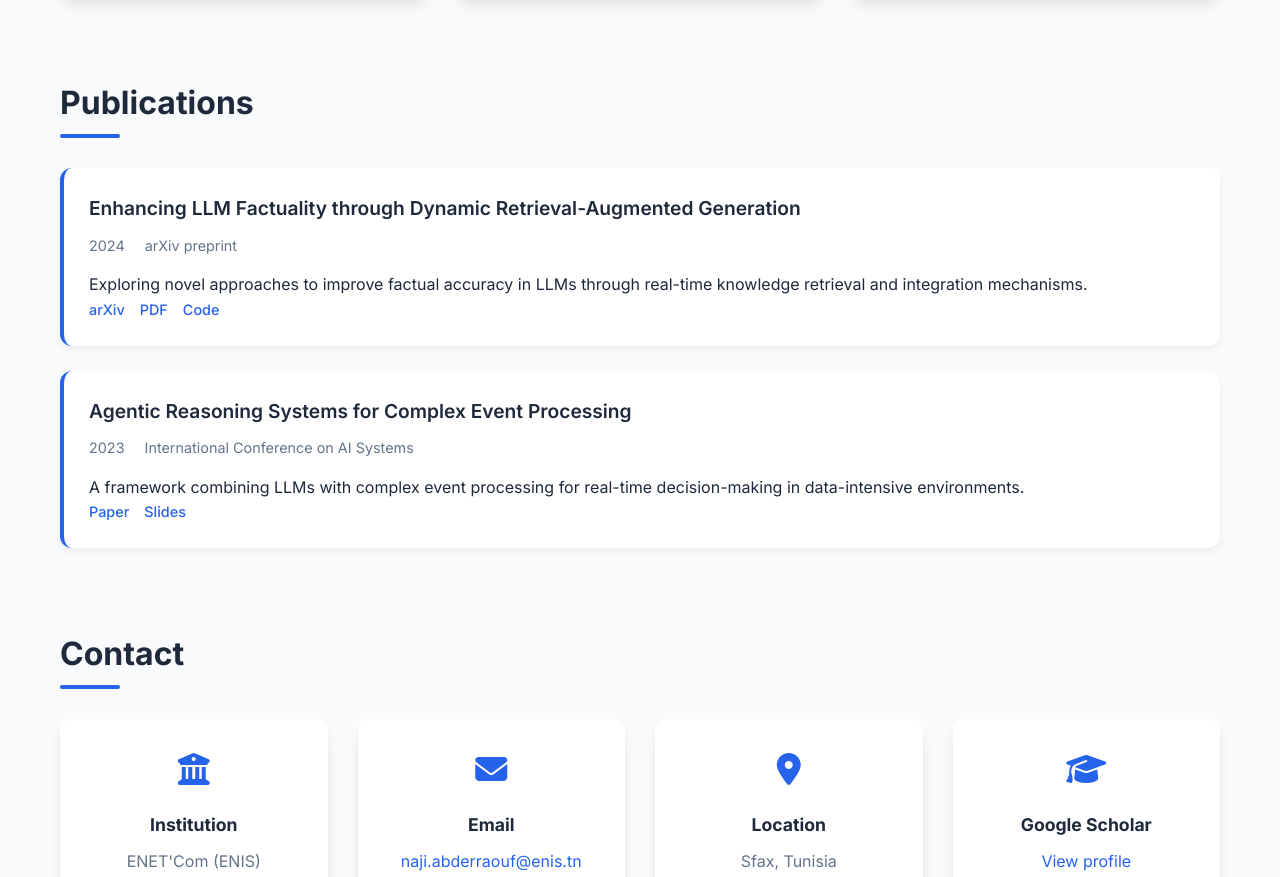
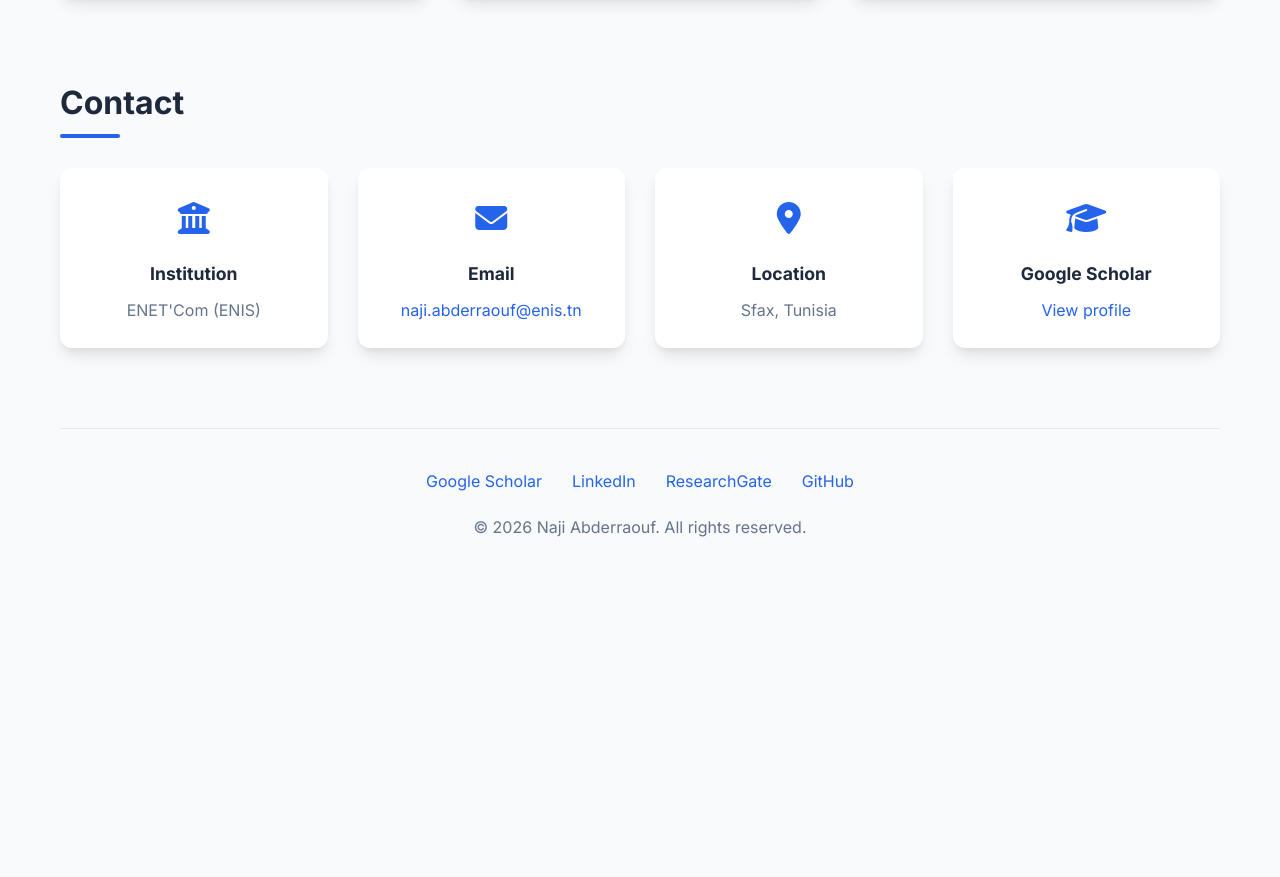
Before and after one commit to Abderraouf-Naji/Abderraouf-Naji.github.io, a plain HTML site: page index.html in a window 1280 px wide. Shown: the part 1569-2446 px from the top of the page. After the commit the page ends 2169 px from the top, so only its background shows below. Drawn offline with Linux system fonts and the light colour scheme.

Commit message:
Remove publications section from index.html
Removed the publications section from the HTML.

```diff
--- a/index.html
+++ b/index.html
@@ -860,37 +860,7 @@
         </div>
       </section>
 
-      <section id="publications">
-        <h2 class="section-title">Publications</h2>
-        <div class="publications-list">
-          <div class="publication-item">
-            <h3 class="publication-title">Enhancing LLM Factuality through Dynamic Retrieval-Augmented Generation</h3>
-            <div class="publication-meta">
-              <span class="publication-year">2024</span>
-              <span class="publication-venue">arXiv preprint</span>
-            </div>
-            <p>Exploring novel approaches to improve factual accuracy in LLMs through real-time knowledge retrieval and integration mechanisms.</p>
-            <div class="publication-links">
-              <a href="#" class="pub-link">arXiv</a>
-              <a href="#" class="pub-link">PDF</a>
-              <a href="#" class="pub-link">Code</a>
-            </div>
-          </div>
 
-          <div class="publication-item">
-            <h3 class="publication-title">Agentic Reasoning Systems for Complex Event Processing</h3>
-            <div class="publication-meta">
-              <span class="publication-year">2023</span>
-              <span class="publication-venue">International Conference on AI Systems</span>
-            </div>
-            <p>A framework combining LLMs with complex event processing for real-time decision-making in data-intensive environments.</p>
-            <div class="publication-links">
-              <a href="#" class="pub-link">Paper</a>
-              <a href="#" class="pub-link">Slides</a>
-            </div>
-          </div>
-        </div>
-      </section>
 
       <section id="contact">
         <h2 class="section-title">Contact</h2>
```
